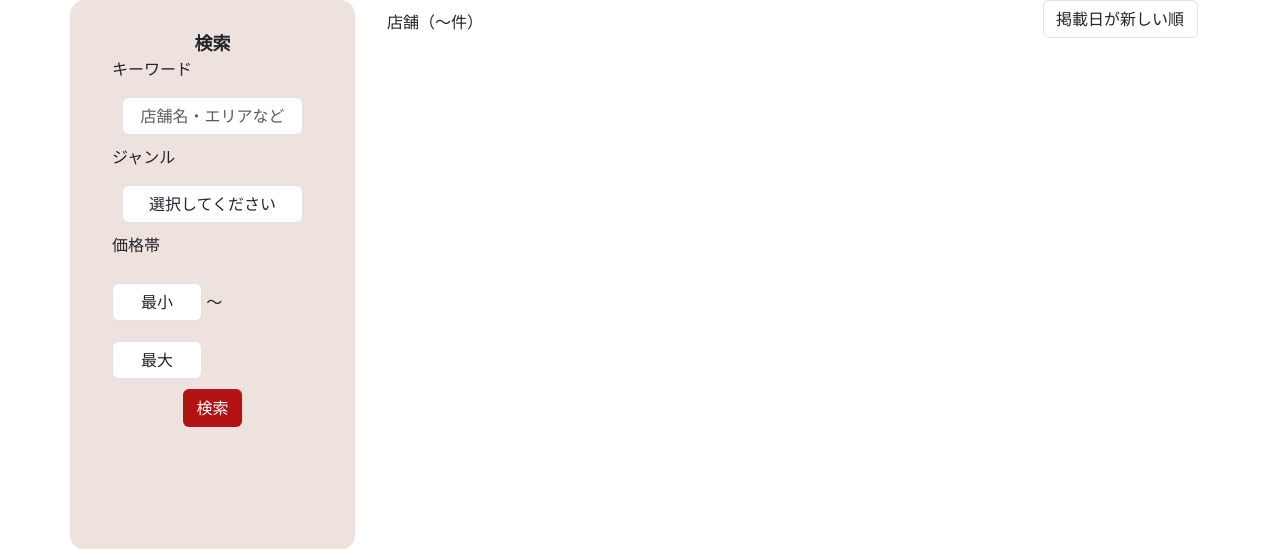
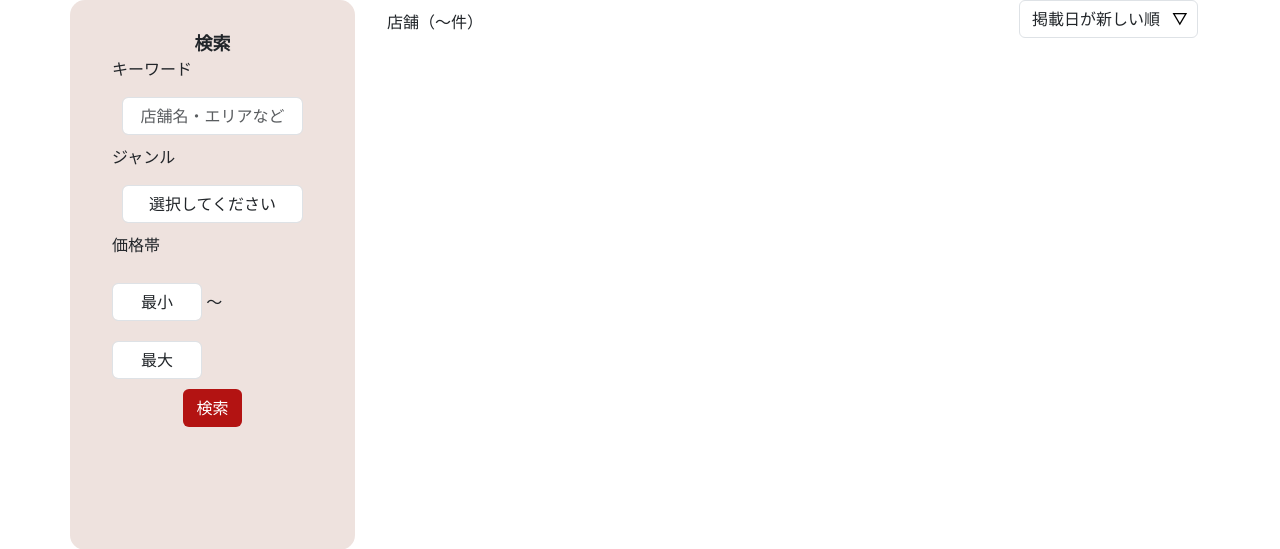
Before and after one commit to ayaconsa/django-tabelog-kadai, a Django app: template NagoyameshiApp/templates/NagoyameshiApp/user/restaurant_list.html in a window 1280 px wide. Shown: the part 116-665 px from the top of the page. Run offline with Django 3.2, Linux system fonts and the light colour scheme; the template is opened without the code that fills it, so the values that code supplies are empty; some libraries are stand-ins or nearby versions.

Commit message:
プルダウンの矢印、店舗詳細ページの価格表示順序を逆に、3桁区切りのカンマ

```diff
--- a/NagoyameshiApp/static/css/style.css
+++ b/NagoyameshiApp/static/css/style.css
@@ -647,3 +647,26 @@ h2 {
 .subscription-guide p {
   margin-top: 15px;
 }
+
+
+.select-wrapper {
+  position: relative; /* 子要素であるselect-arrowが親要素の位置を基準に配置されるように */
+  display: inline-block; /* 子要素であるselect-arrowを一つのブロックとして扱い、横並びの要素として扱う */
+}
+
+.select-wrapper select {
+  appearance: none; /* デフォルトのブラウザ依存のスタイルをなくす */
+  -webkit-appearance: none; /* Safariのためのベンダープリフィックス */
+  -moz-appearance: none; /* Firefoxのためのベンダープリフィックス */
+  padding-right: 20px; /* カスタム矢印が枠に重ならないようにスペースを確保 */
+}
+
+.select-arrow {
+  position: absolute; /* select-arrowの位置を親要素（select-wrapper）に対して絶対的に配置 */
+  top: 50%; /* 垂直方向に中央揃え */
+  right: 10px; /* 矢印を右から10pxの位置に配置 */
+  pointer-events: none; /* 矢印をクリックしても何も起こらないように設定 */
+  transform: translateY(-50%); /* 矢印の位置を上に50%移動して、垂直方向に完全に中央揃えに。top: 50%;と組み合わせることで中央揃えが実現される */
+  font-size: 16px;
+  color: black;
+}
--- a/NagoyameshiApp/templates/NagoyameshiApp/user/restaurant_detail.html
+++ b/NagoyameshiApp/templates/NagoyameshiApp/user/restaurant_detail.html
@@ -3,6 +3,7 @@
 {% block title %}{{ restaurant.name }}|Nagoyameshi{% endblock %}
 {% block content %}
 {% load static %}
+{% load humanize %}
 <!-- 店舗詳細ページ -->
 <div class="container">
   <nav aria-label="breadcrumb">
@@ -33,7 +34,7 @@
     <tbody>
       <tr>
         <th class="w-25" scope="row">価格帯</th>
-        <td>{{ restaurant.price_max }}円〜{{ restaurant.price_min }}円</td>
+        <td>{{ restaurant.price_min|intcomma }}円〜{{ restaurant.price_max|intcomma }}円</td>
       </tr>
       <tr>
         <th class="w-25" scope="row">座席数</th>
--- a/NagoyameshiApp/templates/NagoyameshiApp/user/restaurant_list.html
+++ b/NagoyameshiApp/templates/NagoyameshiApp/user/restaurant_list.html
@@ -94,12 +94,15 @@
         <!-- 並び替え -->
         <div>
           <form id="sort-form" method="GET" action="{% url 'restaurant_list' %}">
-            <select id="sort-select" name="sort" class="form-control" onchange="this.form.submit()">
-              <option value="掲載日が新しい順" {% if sort_option == "掲載日が新しい順" %}selected{% endif %}>掲載日が新しい順</option>
-              <option value="価格が安い順" {% if sort_option == "価格が安い順" %}selected{% endif %}>価格が安い順</option>
-              <option value="価格が高い順" {% if sort_option == "価格が高い順" %}selected{% endif %}>価格が高い順</option>
-              <option value="予約数順" {% if sort_option == "予約数順" %}selected{% endif %}>予約数順</option>
-            </select>
+            <div class="select-wrapper">
+              <select id="sort-select" name="sort" class="form-control" onchange="this.form.submit()">
+                <option value="掲載日が新しい順" {% if sort_option == "掲載日が新しい順" %}selected{% endif %}>掲載日が新しい順　</option>
+                <option value="価格が安い順" {% if sort_option == "価格が安い順" %}selected{% endif %}>価格が安い順　</option>
+                <option value="価格が高い順" {% if sort_option == "価格が高い順" %}selected{% endif %}>価格が高い順　</option>
+                <option value="予約数順" {% if sort_option == "予約数順" %}selected{% endif %}>予約数順　</option>
+              </select>
+              <span class="select-arrow">▽</span>
+            </div>
           </form>
         </div>
       </div>
--- a/nagoyameshi/settings.py
+++ b/nagoyameshi/settings.py
@@ -28,6 +28,7 @@ INSTALLED_APPS = [
     'django.contrib.sessions',
     'django.contrib.messages',
     'django.contrib.staticfiles',
+    'django.contrib.humanize',
     'django_bootstrap5',
     'NagoyameshiApp',
     'storages', # S3を使うために追加
```
